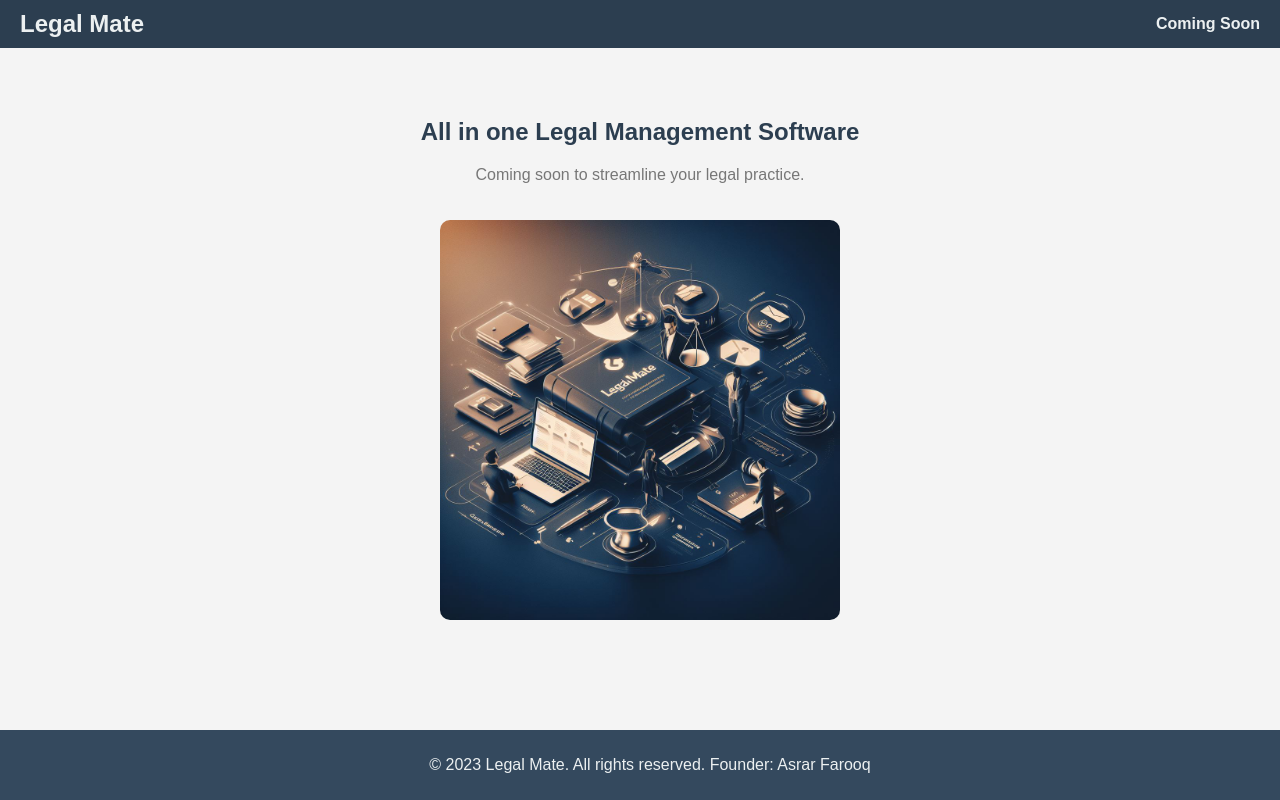
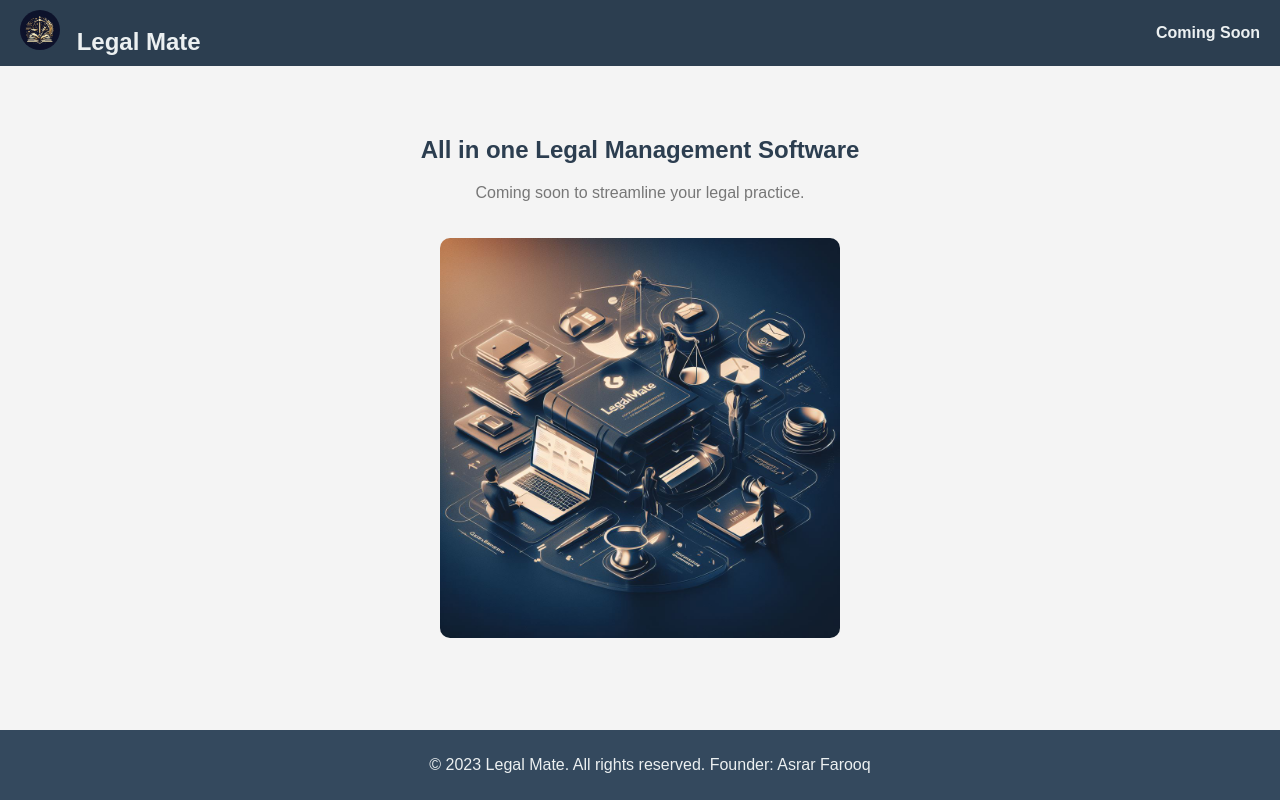
Before and after one commit to Asrarfarooq/LegalMate, a plain HTML site: page index.html in a window 1280 px wide. Drawn offline with Linux system fonts and the light colour scheme.

Commit message:
added readme and logo

```diff
--- a/index.html
+++ b/index.html
@@ -53,6 +53,11 @@
             border-radius: 10px;
             margin-top: 20px;
         }
+        header img {
+            margin-right: 10px; /* Adjust spacing between logo and text */
+            height: 40px; /* Set the height of your logo */
+            border-radius: 50%; /* Optional: add border-radius for a circular effect */
+        }
 
         footer {
             background-color: #34495e;
@@ -69,8 +74,11 @@
 <body>
 
     <header>
+
         <div>
-            <h1>Legal Mate</h1>
+            <h1>
+                <img src="assets/LegalMateLogo.JPG" alt="Legal Mate Logo"> Legal Mate
+            </h1>
         </div>
         <div>
             <h2>Coming Soon</h2>
```
Also changed, not shown: 1 other file.
